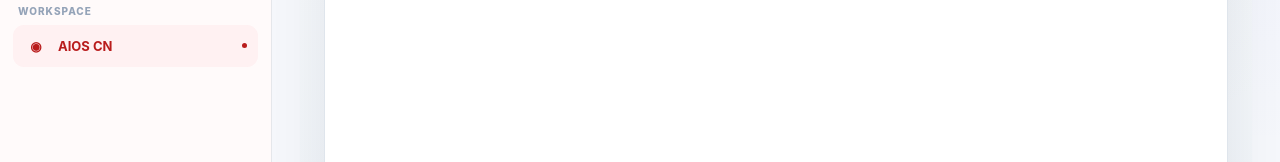
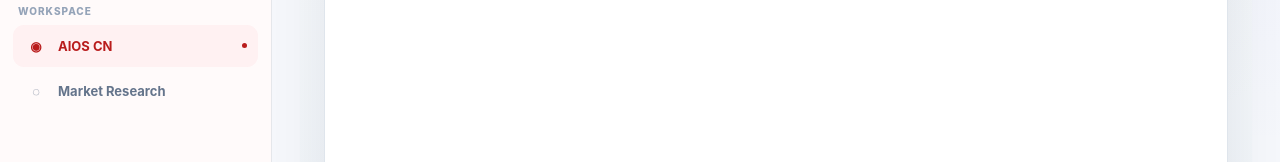
Before and after one commit to Vivi9max/AIOS-Alpha, a Next.js app: page /cn in a window 1280 px wide. Shown: the part 314-476 px from the top of the page. Built offline with nearby package versions, Linux system fonts and the light colour scheme; no server answers.

Commit message:
feat(C167.18): close cn market product entrance

```diff
--- a/components/layout/Sidebar.tsx
+++ b/components/layout/Sidebar.tsx
@@ -26,14 +26,12 @@ import type {
 const globalMenus = [
   {
     icon: "⌂",
-    label:
-      "nav.dashboard" as MessageKey,
+    label: "nav.dashboard" as MessageKey,
     href: "/dashboard",
   },
   {
     icon: "✓",
-    label:
-      "nav.tasks" as MessageKey,
+    label: "nav.tasks" as MessageKey,
     href: "/tasks",
   },
   {
@@ -48,8 +46,7 @@ const globalMenus = [
   },
   {
     icon: "⚙",
-    label:
-      "nav.settings" as MessageKey,
+    label: "nav.settings" as MessageKey,
     href: "/settings",
   },
 ];
@@ -59,6 +56,11 @@ const cnMenus = [
     icon: "◉",
     label: "AIOS CN",
     href: "/cn",
+  },
+  {
+    icon: "◌",
+    label: "Market Research",
+    href: "/cn/market-research",
   },
 ];
 
@@ -137,9 +139,7 @@ export default function Sidebar() {
 
   const isCN =
     pathname === "/cn" ||
-    pathname.startsWith(
-      "/cn/",
-    );
+    pathname.startsWith("/cn/");
 
   const menus =
     isCN
@@ -307,6 +307,11 @@ export default function Sidebar() {
                       locale
                     ]
                   : item.href ===
+                      "/cn/market-research"
+                    ? marketResearchLabels[
+                        locale
+                      ]
+                    : item.href ===
                         "/planner"
                       ? plannerLabels[
                           locale
```
Lines whose indentation alone changed are shown as unchanged.
